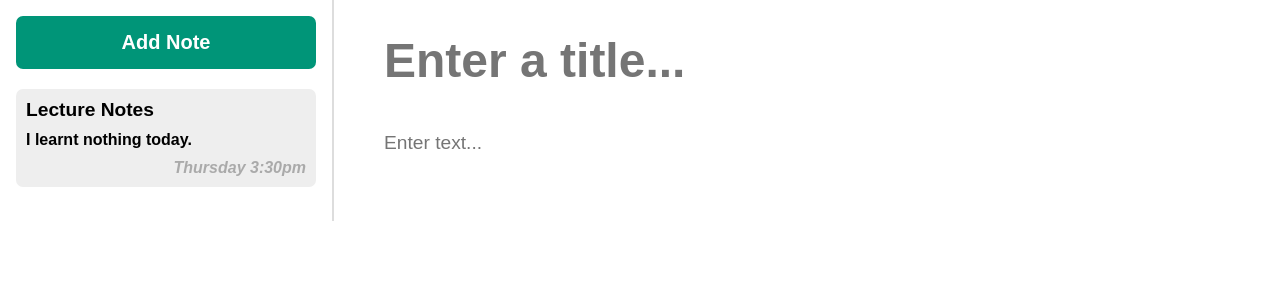
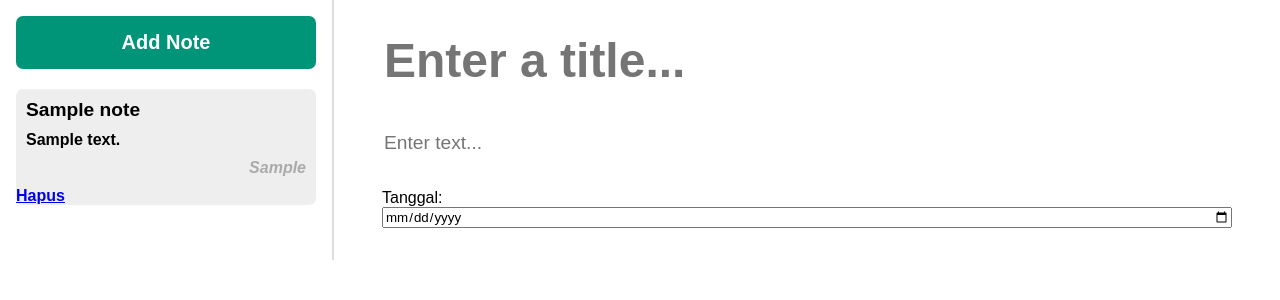
Before and after one commit to Faizal-Ardhavy/NoteApp, a PHP site: page / in a window 1280 px wide. Shown: the top 300 px of the page. Run offline with PHP 8.4, Linux system fonts and the light colour scheme; tables that the repository leaves empty or names only in its code hold one stand-in row (values such as "Sample post").

Commit message:
saya tampan

```diff
--- a/index.php
+++ b/index.php
@@ -20,18 +20,23 @@
         <div class="notes" id="app">
             <div class="notes__sidebar">
                 <input class="notes__add" onclick="return confirm('Apakah Ingin Menambahkan pesanan ini ?')"
-            type="submit" value="Add Note" name = "submit"\>
-                <div class="notes__list">
-                    <div class="notes__list-item notes__list-item--selected">
-                        <div class="notes__small-title">Lecture Notes</div>
-                        <div class="notes__small-body">I learnt nothing today.</div>
-                        <div class="notes__small-updated">Thursday 3:30pm</div>
+                type="submit" value="Add Note" name = "submit"\>
+            <?php foreach($data as $d){ ?>
+                    <div class="notes__list">
+                        <div class="notes__list-item notes__list-item--selected">
+                            <div class="notes__small-title"><?= $d["judul"] ?></div>
+                            <div class="notes__small-body"><?= $d["isi"] ?></div>
+                            <div class="notes__small-updated"><?= $d["waktu"] ?></div>
+                            <a href="hapus.php?id=<?= $d['id'] ?>" class="btn btn btn-outline-danger"> Hapus</a>
+                        </div>
                     </div>
-                </div>
+            <?php } ?>
             </div>
                 <div class="notes__preview">
                     <input class="notes__title" name="judul" type="text" placeholder="Enter a title..." required autocomplete="off" autofocus>
                     <textarea class="notes__body" name="isi" placeholder="Enter text..." required autocomplete="off" autofocus></textarea>
+                    <label for="birthday">Tanggal: </label>
+                    <input type="date" id="waktu" name="waktu"  required autocomplete="off" autofocus>
                 </div>
         </div>
     </form>
```
Also changed, not shown: hapus.php (added, +20 -0 lines), redirect.php (+4 -3 lines).
